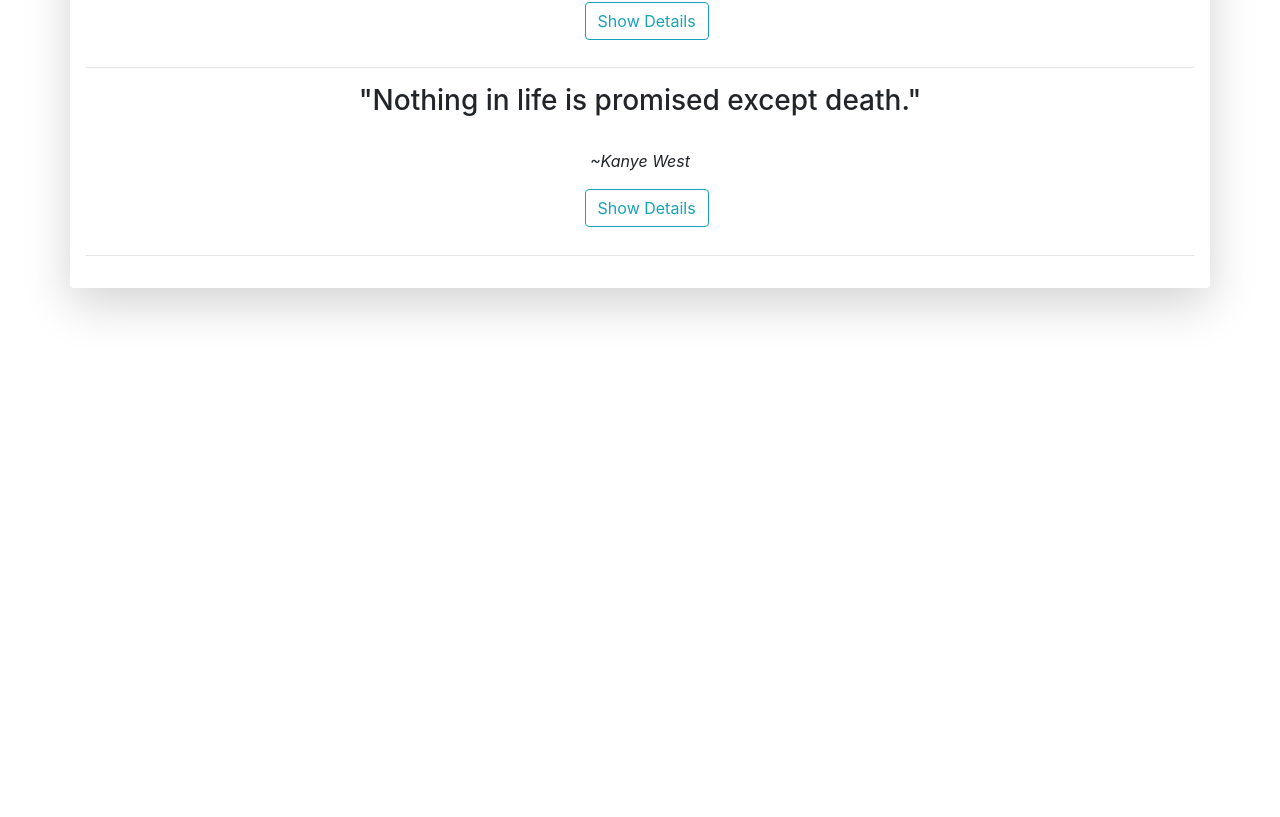
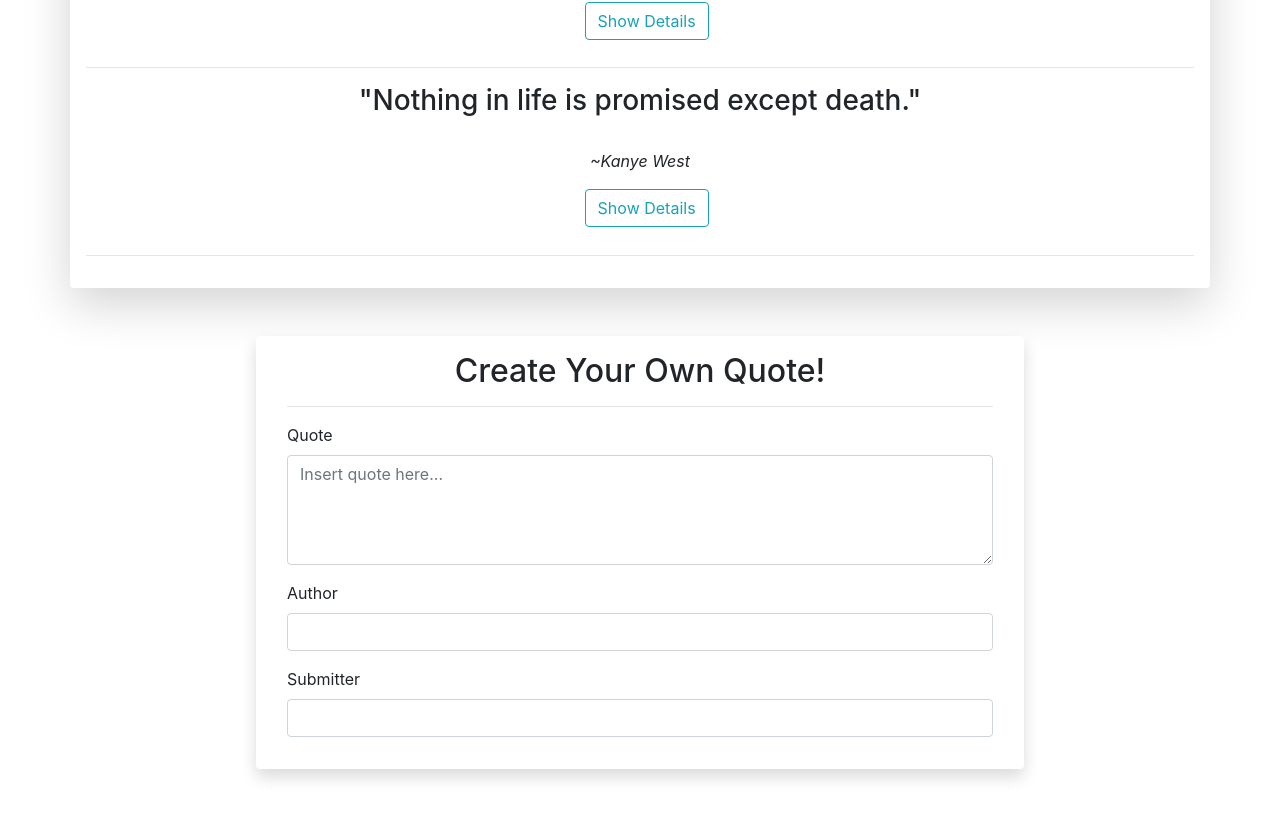
Before and after one commit to Mathewsalufwani/myquotes, an Angular app: page / in a window 1280 px wide. Shown: the part 363-1180 px from the top of the page. Before the commit the page ends 800 px from the top, so only its background shows below. Built offline with nearby package versions, Linux system fonts and the light colour scheme.

Commit message:
minor visual changes

```diff
--- a/src/app/quotes/quotes.component.css
+++ b/src/app/quotes/quotes.component.css
@@ -23,3 +23,8 @@
 .jumbotron{
   background-color: #66b3ff;
 }
+
+#ld{
+  margin-left: 20%;
+  margin-right: 20%;
+}
--- a/src/app/quotes/quotes.component.html
+++ b/src/app/quotes/quotes.component.html
@@ -11,3 +11,7 @@
     <app-quote-detail *ngIf='quote.showDescription' [quote]='quote' (isComplete) = 'completeQuote($event,i)'></app-quote-detail>
   </div>
 </div>
+
+<div  id = "ld" class="shadow p-3 mb-5 bg-white rounded">
+  <app-quote-form></app-quote-form>
+</div>
```
